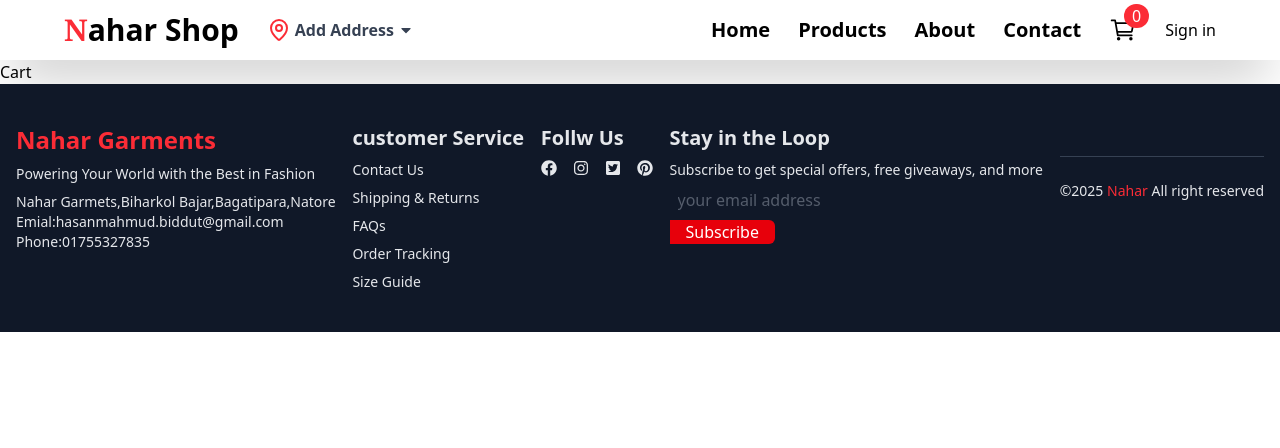
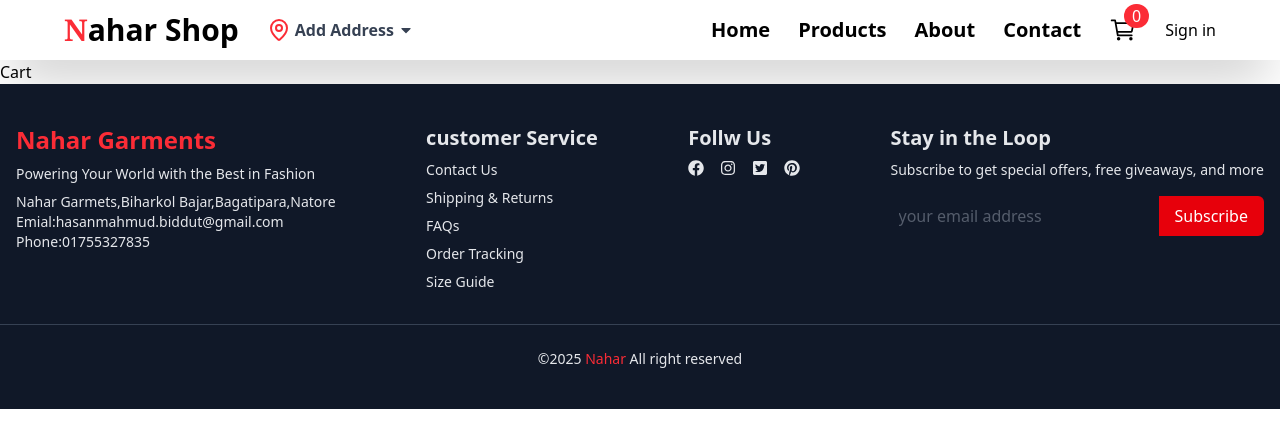
Before and after one commit to Hasan959/React-Tailwind-Ecommerce-Website-2, a React (Vite) app: page /cart in a window 1280 px wide. Shown: the top 448 px of the page. Built offline with nearby package versions, Linux system fonts and the light colour scheme; no server answers.

Commit message:
products

```diff
--- a/src/components/Footer.jsx
+++ b/src/components/Footer.jsx
@@ -46,7 +46,7 @@ const Footer = () => {
             <div>
               <h3 className='text-xl font-semibold'>Stay in the Loop</h3>
               <p className='mt-2 text-sm'> Subscribe to get special offers, free giveaways, and more </p>
-              <form action="">
+              <form action="" className='mt-4 flex'>
                 <input
                 type="email"
                 placeholder='your email address'
@@ -57,11 +57,12 @@ const Footer = () => {
               </form>
             </div>
 
+        </div>
+
             {/* bottom section    */}
-            <div className='mt-8 border-t border-gray-700 pt-6 text-center text-sm'>
+            <div className='mt-8  border-t border-gray-700 pt-6 text-center text-sm'>
               <p>&copy;{new Date().getFullYear()} <span className='text-red-500'> Nahar </span> All right reserved </p>
             </div>
-        </div>
 
     </footer>
   )
```
